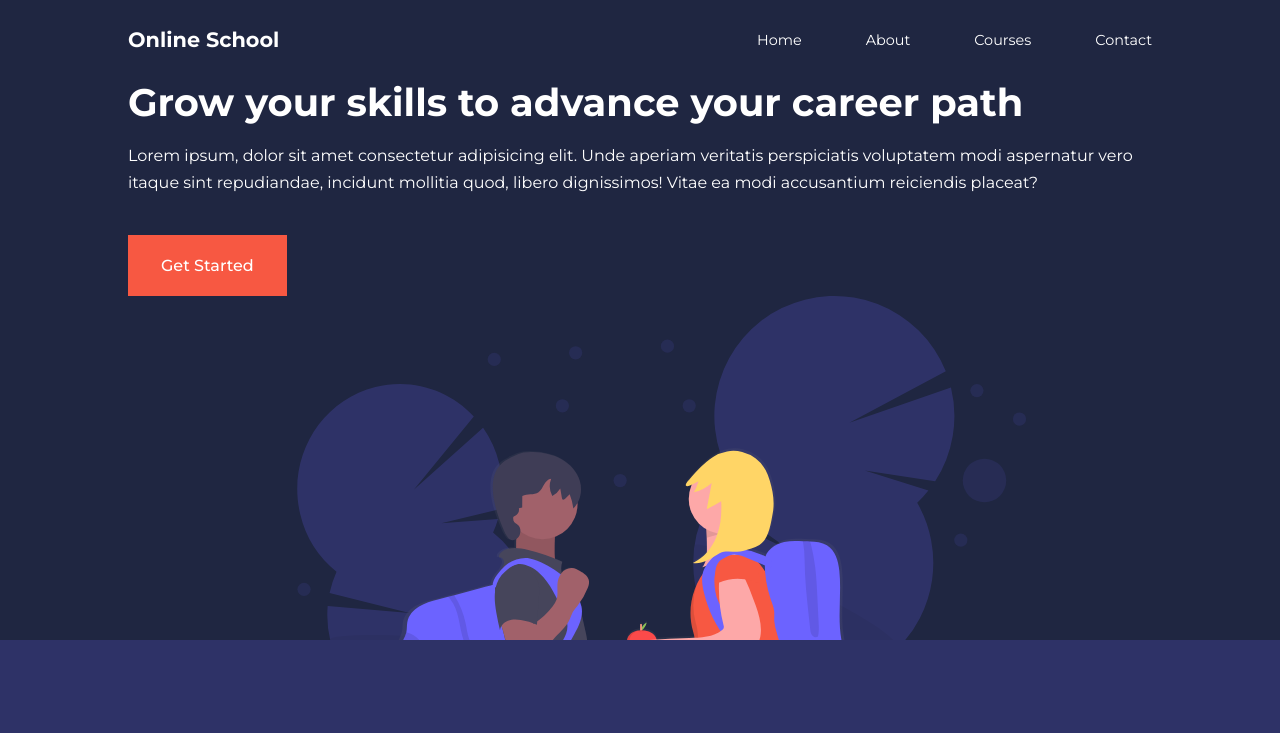
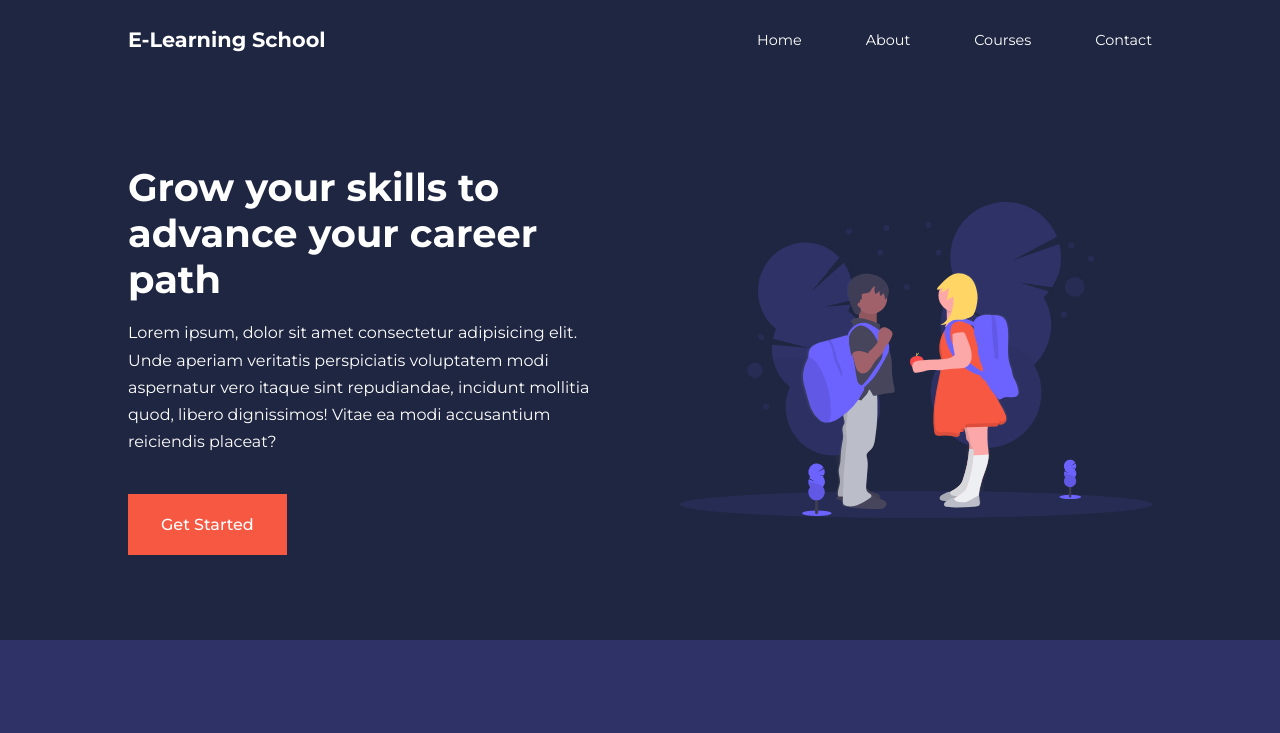
Before and after one commit to ahmedfarag9/elearning-website, a plain HTML site: page index.html in a window 1280 px wide. Shown: the top 733 px of the page. Drawn offline with nearby package versions, Linux system fonts and the light colour scheme; a script that the page names is missing.

Commit message:
edit class name

```diff
--- a/index.html
+++ b/index.html
@@ -24,7 +24,7 @@
 <body>
     <nav>
         <div class="container nav__container">
-            <a href="index.html"><h4>Online School</h4></a>
+            <a href="index.html"><h4>E-Learning School</h4></a>
             <ul class="nav__menu">
                 <li><a href="index.html">Home</a></li>
                 <li><a href="about.html">About</a></li>
@@ -32,7 +32,7 @@
                 <li><a href="contact.html">Contact</a></li>
             </ul>
             <button id="open-menu-btn"><i class="uil uil-bars"></i></button>
-            <button id="open-menu-btn"><i class="uil uil-multiply"></i></button>
+            <button id="close-menu-btn"><i class="uil uil-multiply"></i></button>
 
         </div>
     </nav>
@@ -40,7 +40,7 @@
     <!-- NAVBAR -->
 
     <header>
-        <div class="container header">
+        <div class="container header__container">
             <div class="header__left">
                 <h1> Grow your skills to advance your career path</h1>
                 <p>
```
